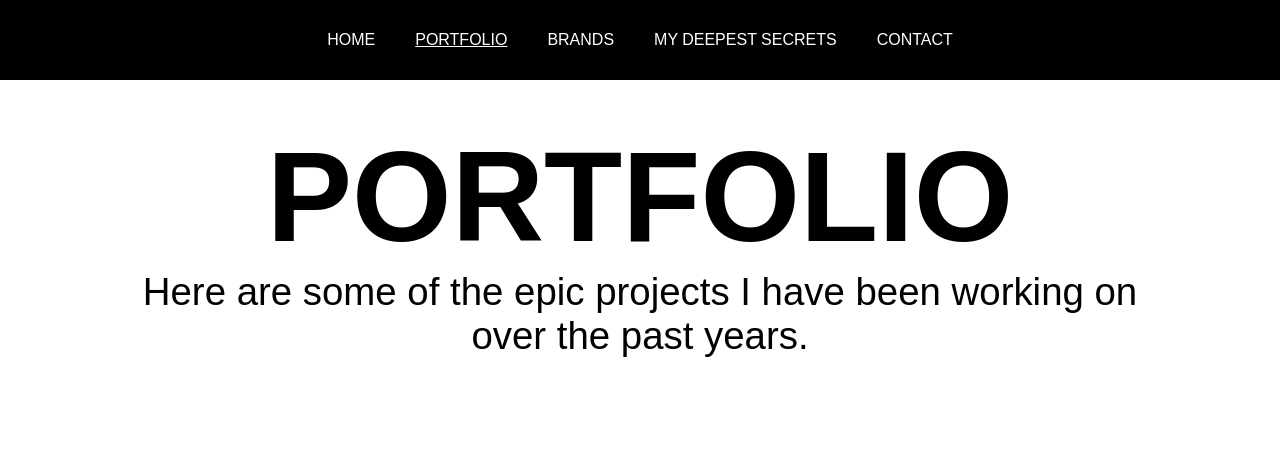
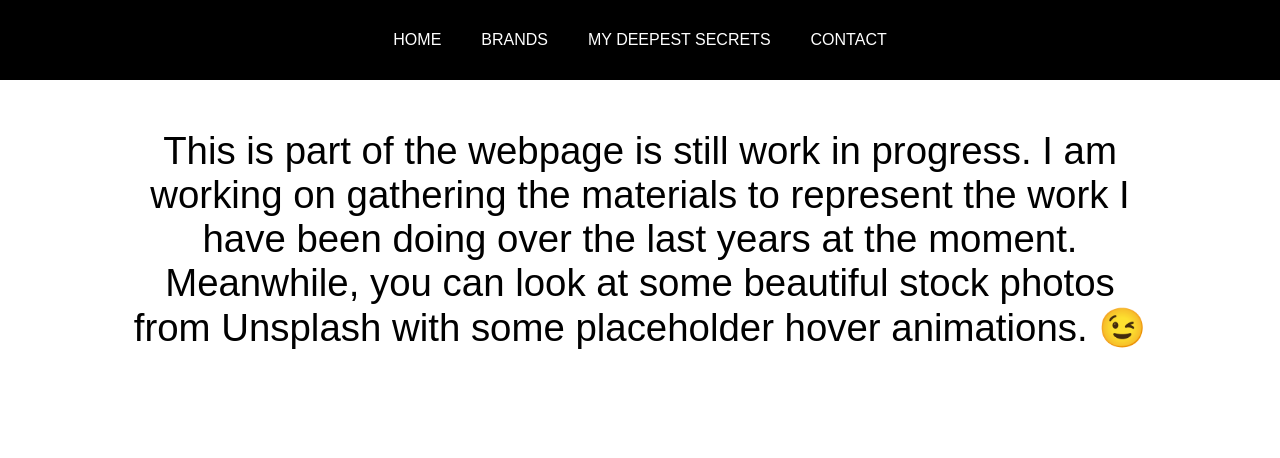
Before and after one commit to trebeljahr/amit-portfolio, a Gatsby site: page /portfolio in a window 1280 px wide. Shown: the top 458 px of the page. Built offline with nearby package versions, Linux system fonts and the light colour scheme; Gatsby itself is replaced by a stand-in of ours; a web font is replaced by a local one.

Commit message:
Take of portfolio from menu, add some fun placeholder text

```diff
--- a/package.json
+++ b/package.json
@@ -76,6 +76,7 @@
     "build": "gatsby build",
     "develop": "gatsby develop",
     "format": "prettier --write \"**/*.{js,jsx,json,md}\"",
+    "dev": "gatsby develop",
     "start": "npm run develop",
     "serve": "gatsby serve",
     "clean": "gatsby clean"
--- a/src/components/Menus/MenuLinks.tsx
+++ b/src/components/Menus/MenuLinks.tsx
@@ -6,9 +6,9 @@ const MenuLinks = () => (
     <Link to="/" activeStyle={{ textDecoration: "underline" }}>
       home
     </Link>
-    <Link to="/portfolio" activeStyle={{ textDecoration: "underline" }}>
-      portfolio
-    </Link>
+    {/* <Link to="/portfolio" activeStyle={{ textDecoration: "underline" }}> */}
+    {/*   portfolio */}
+    {/* </Link> */}
     <Link to="/brands" activeStyle={{ textDecoration: "underline" }}>
       brands
     </Link>
--- a/src/pages/index.tsx
+++ b/src/pages/index.tsx
@@ -32,7 +32,7 @@ const Gradient = ({ data }) => {
             <div className="container-container">
               <div className="links-container">
                 <div style={{ placeSelf: "start start" }}>
-                  <Link to="/portfolio">
+                  <Link to="/">
                     <h1 id="main-header">Amit Meena </h1>
                     <h3>Copywriter, Creative Director</h3>
                   </Link>
--- a/src/pages/portfolio.tsx
+++ b/src/pages/portfolio.tsx
@@ -8,10 +8,13 @@ const Projects = ({ data }) => {
     <Layout color="black">
       <div className="desktop-container">
         <div id="projects-intro-text">
-          <h1>Portfolio</h1>
+          {/* <h1>Portfolio</h1> */}
           <p>
-            Here are some of the epic projects I have been working on over the
-            past years.
+            This is part of the webpage is still work in progress. I am working
+            on gathering the materials to represent the work I have been doing
+            over the last years at the moment. Meanwhile, you can look at some
+            beautiful stock photos from Unsplash with some placeholder hover
+            animations. 😉
           </p>
         </div>
         <div className="projects-container">
```
